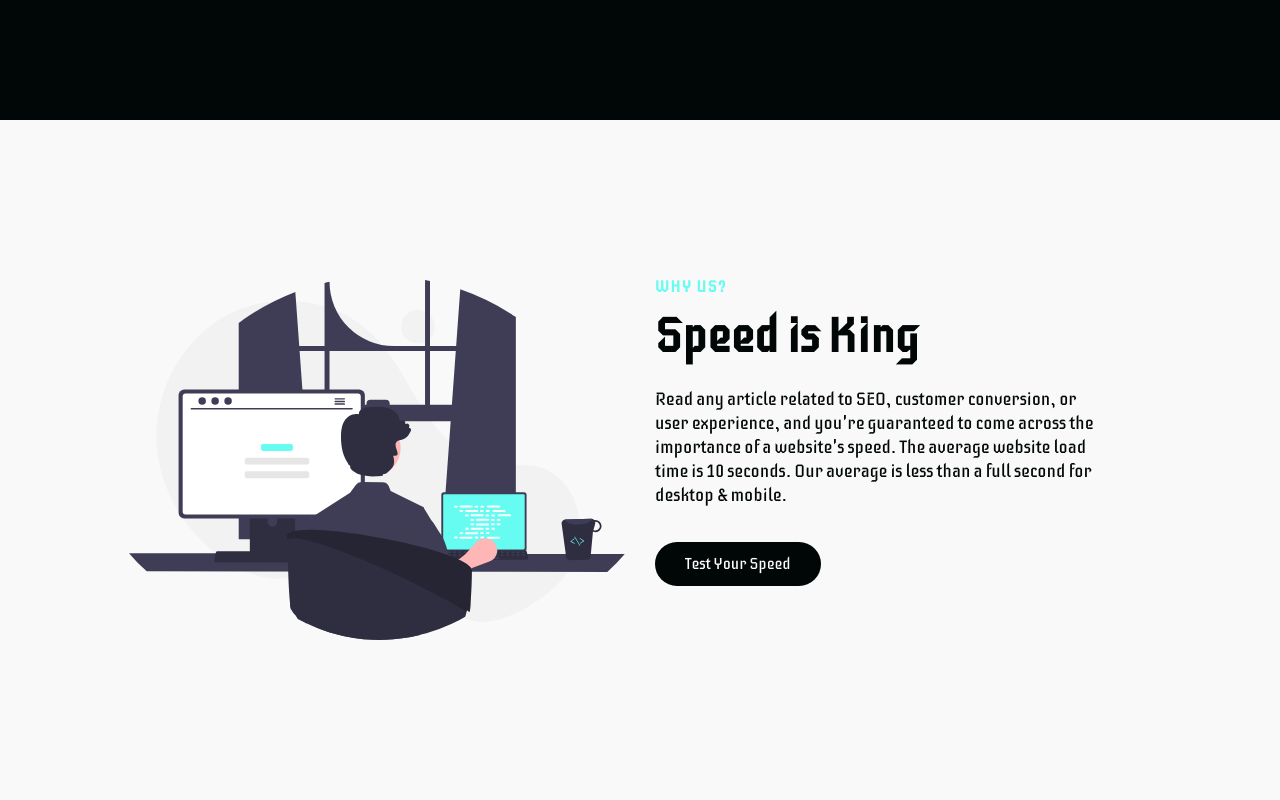
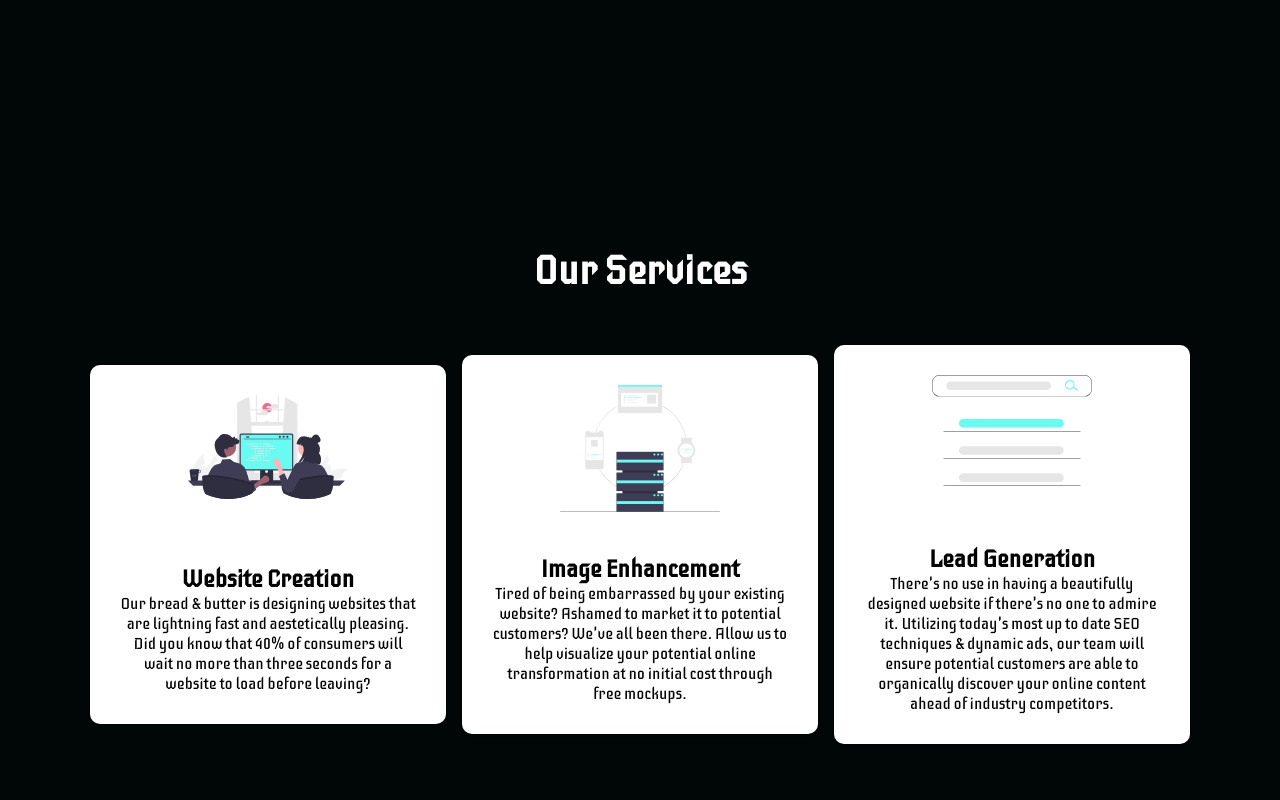
Before and after one commit to mroberson11/cruxmockup, a Next.js app: page / in a window 1280 px wide. Shown: the part 1380-2180 px from the top of the page. Built offline with nearby package versions, Linux system fonts and the light colour scheme.

Commit message:
Add Services Section

```diff
--- a/pages/index.js
+++ b/pages/index.js
@@ -10,6 +10,7 @@ import {
   homeObjTwo,
   homeObjThree,
 } from "../src/components/InfoSection/Data";
+import Services from "../src/components/Services";
 
 export default function Home() {
   const [isOpen, setIsOpen] = useState(false);
@@ -23,6 +24,7 @@ export default function Home() {
       <Navbar toggle={toggle} />
       <HeroSection />
       <InfoSection {...homeObjOne} />
+      <Services />
       <InfoSection {...homeObjTwo} />
       <InfoSection {...homeObjThree} />
     </>
--- a/src/components/Navbar/index.js
+++ b/src/components/Navbar/index.js
@@ -42,7 +42,7 @@ const Navbar = ({ toggle }) => {
           <NavbarContainer>
             <NavLogo to="/" onClick={toggleHome}>
               <LogoContainer>
-                <Image src={CompanyLogo} alt="Next Image" />
+                <Image src={CompanyLogo} alt="Company Logo" />
               </LogoContainer>
             </NavLogo>
             <MobileIcon onClick={toggle}>
--- /dev/null
+++ b/src/components/Services/ServicesElements.js
@@ -0,0 +1,83 @@
+import styled from "styled-components";
+
+export const ServicesContainer = styled.div`
+  height: 700px;
+  display: flex;
+  flex-direction: column;
+  justify-content: center;
+  align-items: center;
+  background: #010606;
+
+  @media screen and (max-width: 768px) {
+    height: 1400px;
+  }
+
+  @media screen and (max-width: 480px) {
+    height: 1400px;
+  }
+`;
+
+export const ServicesWrapper = styled.div`
+  max-width: 1200px;
+  margin: 0 auto;
+  display: grid;
+  grid-template-columns: 1fr 1fr 1fr;
+  align-items: center;
+  grid-gap: 16px;
+  padding: 0 50px;
+
+  @media screen and (max-width: 100px) {
+    grid-template-columns: 1fr 1fr;
+  }
+
+  @media screen and (max-width: 768px) {
+    grid-template-columns: 1fr;
+    padding: 0 20px;
+  }
+`;
+
+export const ServicesCard = styled.div`
+  background: #fff;
+  display: flex;
+  flex-direction: column;
+  justify-content: flex-start;
+  align-items: center;
+  border-radius: 10px;
+  min-height: 300px;
+  padding: 30px;
+  box-shadow: 0 1px 3px rgba(0, 0, 0, 0.2);
+  transition: all 0.2s ease-in-out;
+
+  &:hover {
+    transform: scale(1.02);
+    transition: all 0.2s ease-in-out;
+    cursore: pointer;
+  }
+`;
+
+export const ServicesIcon = styled.div`
+  height: 160px;
+  width: 160px;
+  margin-bottom: 10px;
+`;
+
+export const ServicesH1 = styled.h1`
+  font-size: 2.5rem;
+  color: #fff;
+  margin-bottom: 50px;
+  margin-top: 50px;
+
+  @@media screen and (max-width: 480px) {
+    font-size: 2rem;
+  }
+`;
+
+export const ServicesH2 = styled.h2`
+  font-size: 1rem;
+  margin-bottom: 10px;
+`;
+
+export const ServicesP = styled.p`
+  font-size: 1rem;
+  text-align: center;
+`;
--- /dev/null
+++ b/src/components/Services/index.js
@@ -0,0 +1,65 @@
+import React from "react";
+import Image from "next/image";
+import Icon1 from "../../../public/images/pair-programming.svg";
+import Icon2 from "../../../public/images/seo.svg";
+import Icon3 from "../../../public/images/server.svg";
+import {
+  ServicesContainer,
+  ServicesH1,
+  ServicesWrapper,
+  ServicesCard,
+  ServicesIcon,
+  ServicesH2,
+  ServicesP,
+} from "./ServicesElements";
+
+const Services = () => {
+  return (
+    <>
+      <ServicesContainer id="services">
+        <ServicesH1>Our Services</ServicesH1>
+        <ServicesWrapper>
+          <ServicesCard>
+            <ServicesIcon>
+              <Image src={Icon1} alt="Pair Programming" />
+            </ServicesIcon>
+            <ServicesH2>Website Creation</ServicesH2>
+            <ServicesP>
+              Our bread & butter is designing websites that are lightning fast
+              and aestetically pleasing. Did you know that 40% of consumers will
+              wait no more than three seconds for a website to load before
+              leaving?
+            </ServicesP>
+          </ServicesCard>
+          <ServicesCard>
+            <ServicesIcon>
+              <Image src={Icon3} alt="Image Enhancement" />
+            </ServicesIcon>
+            <ServicesH2>Image Enhancement</ServicesH2>
+            <ServicesP>
+              Tired of being embarrassed by your existing website? Ashamed to
+              market it to potential customers? We've all been there. Allow us
+              to help visualize your potential online transformation at no
+              initial cost through free mockups.
+            </ServicesP>
+          </ServicesCard>
+          <ServicesCard>
+            <ServicesIcon>
+              <Image src={Icon2} alt="Lead Generation" />
+            </ServicesIcon>
+            <ServicesH2>Lead Generation</ServicesH2>
+            <ServicesP>
+              There's no use in having a beautifully designed website if there's
+              no one to admire it. Utilizing today's most up to date SEO
+              techniques & dynamic ads, our team will ensure potential customers
+              are able to organically discover your online content ahead of
+              industry competitors.
+            </ServicesP>
+          </ServicesCard>
+        </ServicesWrapper>
+      </ServicesContainer>
+    </>
+  );
+};
+
+export default Services;
```
